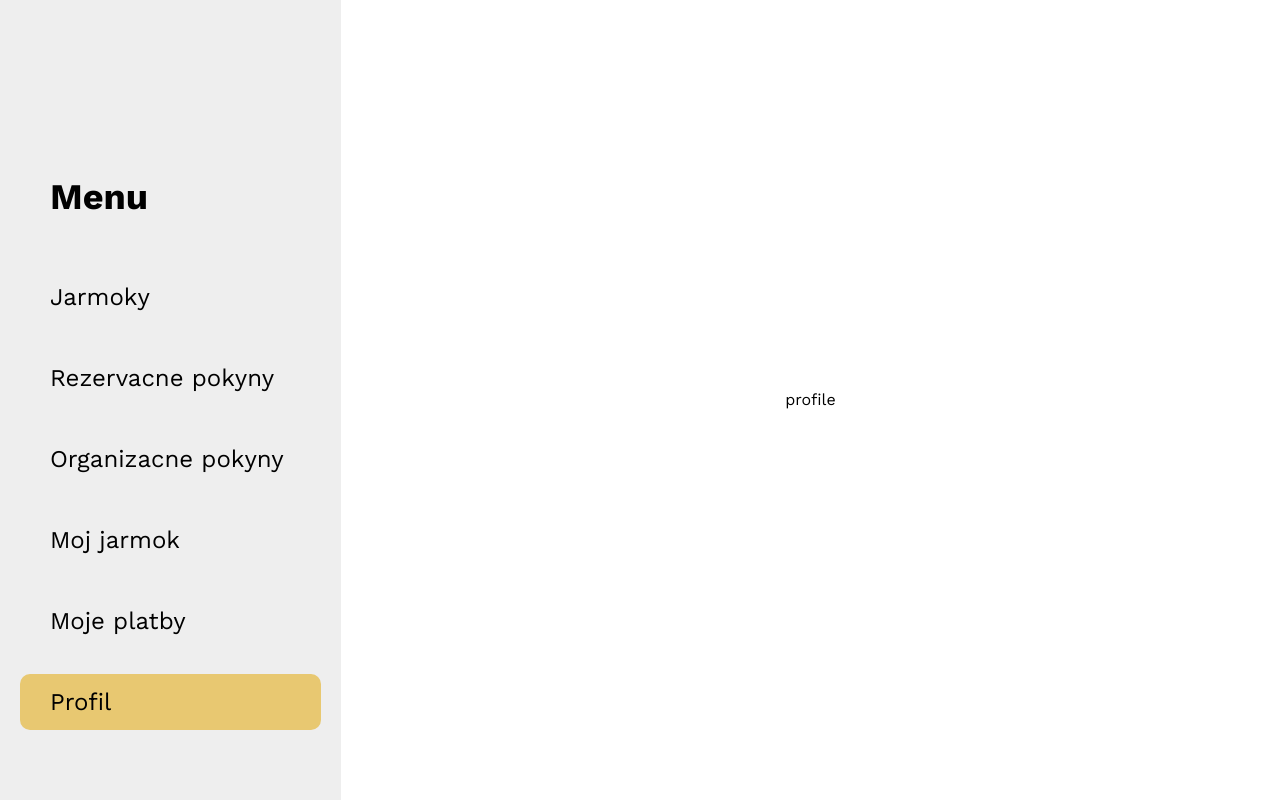
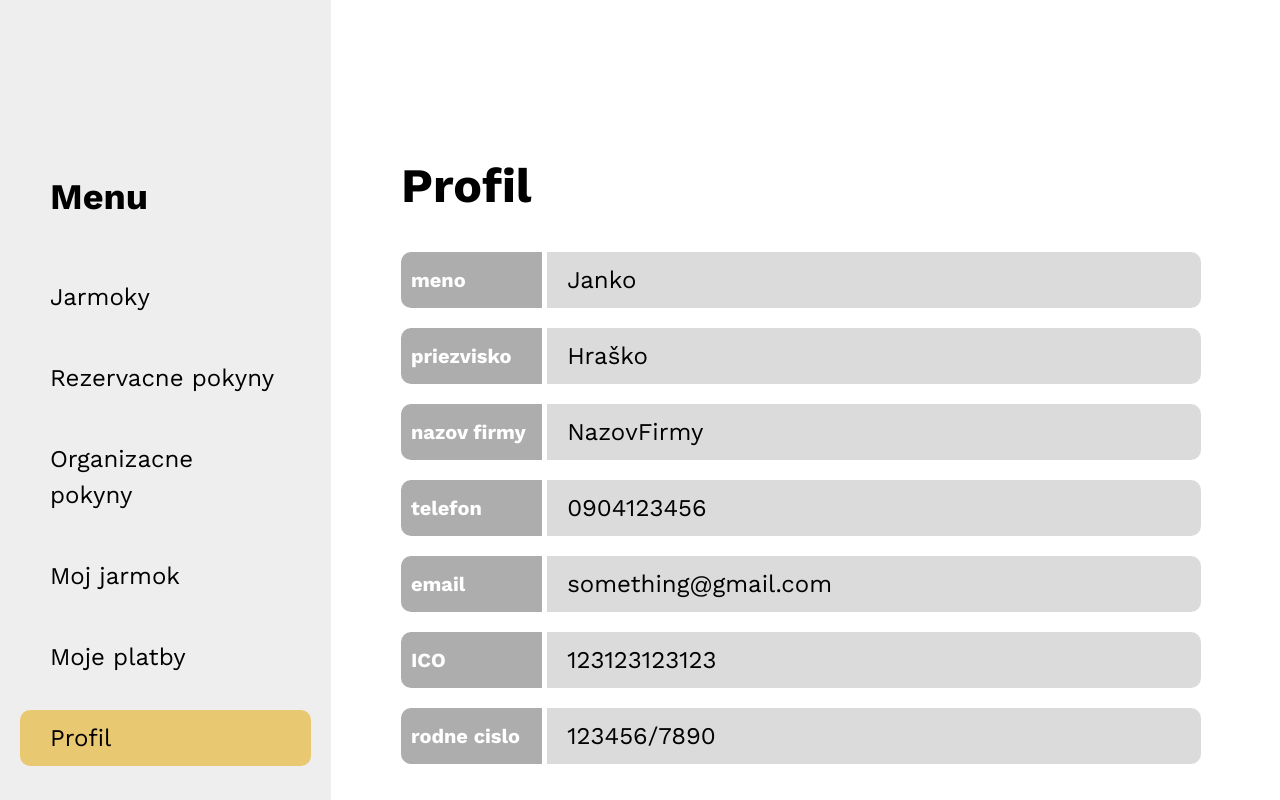
Before and after one commit to zimaexe/bb-hackathon, a Next.js app in the folder frontend/: page /user/profile in a window 1280 px wide. Built offline with nearby package versions, Linux system fonts and the light colour scheme.

Commit message:
implement profile page

```diff
--- a/frontend/src/pages/user/profile.tsx
+++ b/frontend/src/pages/user/profile.tsx
@@ -1,18 +1,98 @@
-'use client';
+'use server';
 
-import React from 'react';
+import React, { useEffect, useState } from 'react';
 import '../../app/globals.css';
 import Sidebar from '../../components/sidebar';
+import Button from '../../components/button';
+
+interface ProfileFieldProps {
+  idx: number;
+  label: string;
+  value: string | number;
+  changeField: (index: number, value: string) => void;
+}
+
+function ProfileField({ idx, label, value, changeField } : ProfileFieldProps) {
+  return (
+    <div className="
+      flex gap-[5px]
+      w-full
+    ">
+      <div className="
+        w-[170px]
+        font-bold text-[20px] text-white
+        bg-[#ADADAD]
+        flex items-center
+        p-[10px] rounded-[10px_0_0_10px]
+      ">
+        {label}
+      </div>
+      <input
+        type='text'
+        placeholder={label}
+        value={value}
+        onChange={(e) => changeField(idx, e.target.value)}
+        className="
+          w-full px-[20px] py-[10px] rounded-[0_10px_10px_0]
+          text-[24px]
+          bg-[#cccccc] bg-opacity-[0.7]
+          placeholder-[#7e7e7e] text-[#000000]
+          focus:outline-none
+        "
+      />
+    </div>
+  )
+}
 
 export default function Profile() {
+  const [wasChanged, setWasChanged] = useState(false);
+  const [fields, setFields] = useState([
+    { label: 'meno', value: 'Janko' },
+    { label: 'priezvisko', value: 'Hraško' },
+    { label: 'nazov firmy', value: 'NazovFirmy' },
+    { label: 'telefon', value: '0904123456' },
+    { label: 'email', value: 'something@gmail.com' },
+    { label: 'ICO', value: 123123123123 },
+    { label: 'rodne cislo', value: '123456/7890' }
+  ]);
+  const [initialFields,] = useState(structuredClone(fields));
+
+  useEffect(() => {
+    const changed = fields.some((field, index) => field.value !== initialFields[index].value);
+    setWasChanged(changed);
+  }, [fields, initialFields]);
+
+  const changeField = (index: number, value: string) => {
+    const tmpFields = fields;
+    tmpFields[index].value = value;
+    setFields([...tmpFields]);
+  }
+
   return (
     <div className="
       font-sans h-screen w-full flex justify-center items-center
       bg-white text-black
     ">
       <Sidebar />
-      <div className='flex w-full justify-center items-center'>
-        profile
+      <div className="
+        flex w-full flex-col h-screen
+        px-[70px] pt-[150px]
+      ">
+        <div className="
+          flex flex-col gap-[30px]
+          w-full
+        ">
+          <h1 className="font-bold text-[48px]">Profil</h1>
+          <div className="
+            flex flex-col gap-[20px]
+            w-[800px]
+          ">
+            {fields.map((field, index) => (
+              <ProfileField key={index} idx={index} changeField={changeField} label={field.label} value={field.value} />
+            ))}
+          </div>
+        </div>
+        {wasChanged && <Button variant='action' additionalClasses='mt-[30px]'>ulozit</Button>}
       </div>
     </div>
   )
```
